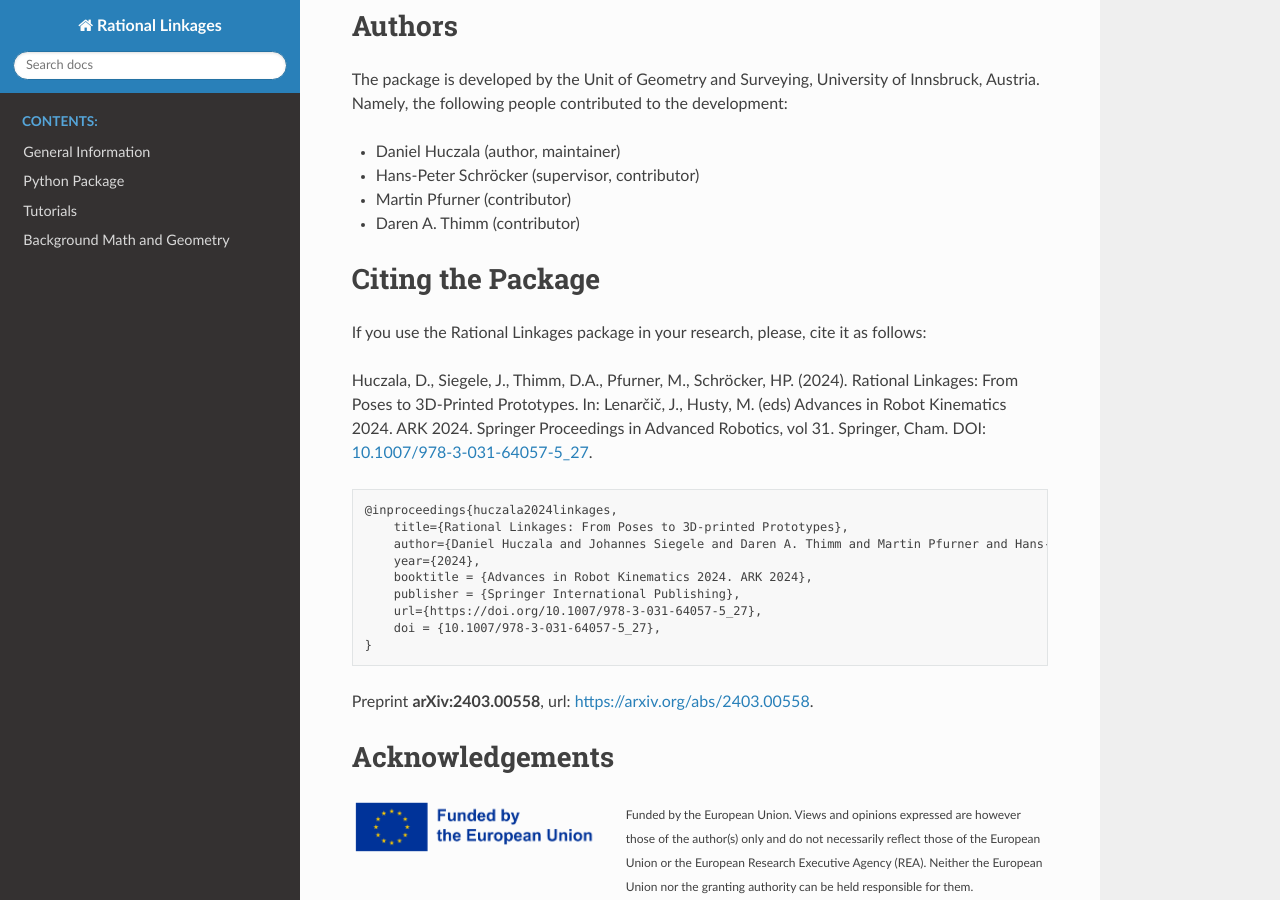
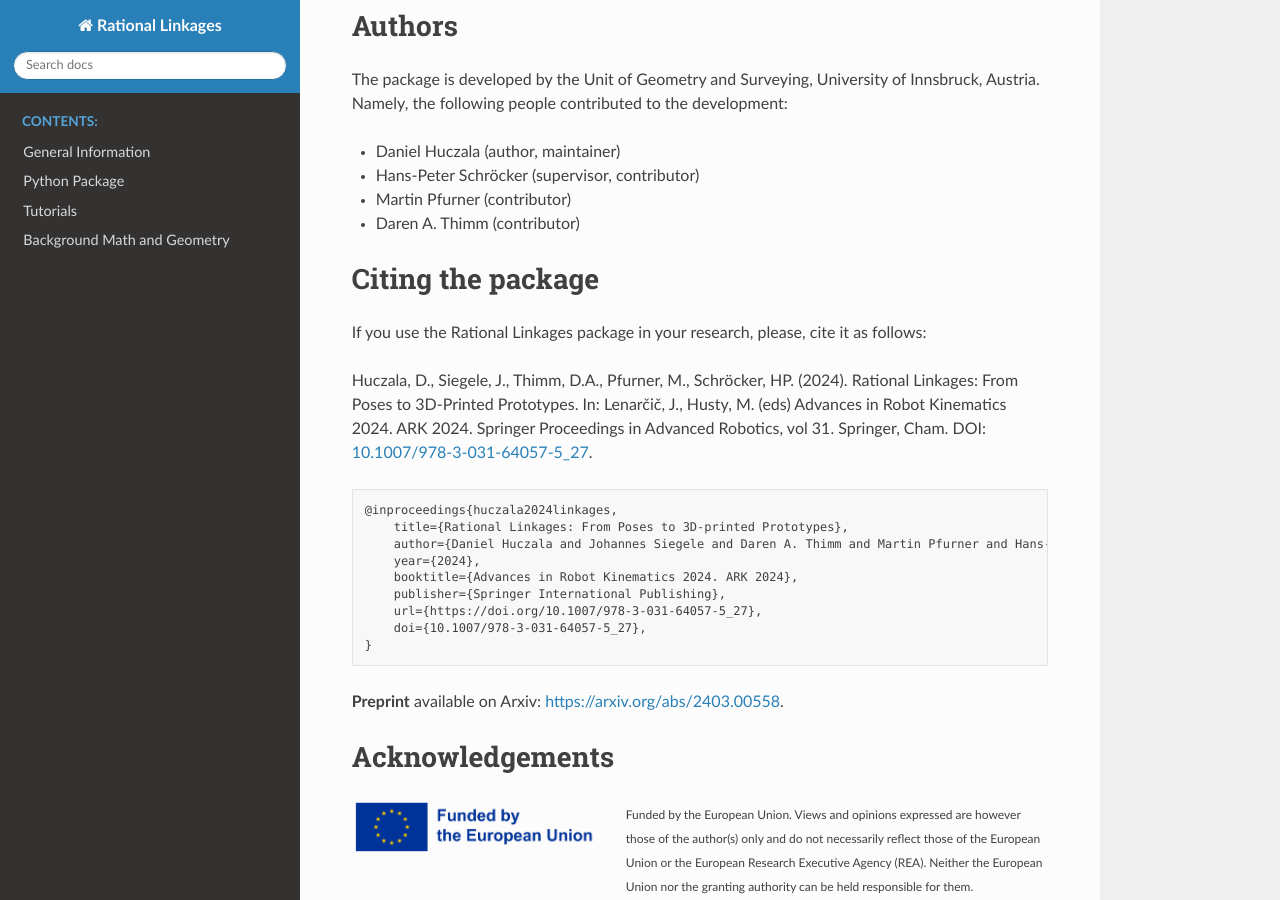
Before and after one commit to hucik14/rational-linkages, a Sphinx documentation site: the page built from docs/source/index.rst, in a window 1280 px wide and 900 px high, scrolled down 1667 px. Built offline with Sphinx 7.4.7 and the Read the Docs theme 2.0.0, drawn with Linux system fonts in a browser that asks for light colours; cross-references to code outside the pages are shown as plain code; some of the changed text lies outside the part shown.

Commit message:
cleaning readme and index

```diff
--- a/docs/source/index.rst
+++ b/docs/source/index.rst
@@ -95,7 +96,7 @@ Austria. Namely, the following people contributed to the development:
 - Martin Pfurner (contributor)
 - Daren A. Thimm (contributor)
 
-Citing the Package
+Citing the package
 ==================
 
 If you use the Rational Linkages package in your research, please, cite it as follows:
@@ -112,13 +113,14 @@ DOI: `10.1007/978-3-031-64057-5_27 <https://doi.org/10.1007/978-3-031-64057-5_27
        title={Rational Linkages: From Poses to 3D-printed Prototypes},
        author={Daniel Huczala and Johannes Siegele and Daren A. Thimm and Martin Pfurner and Hans-Peter Schröcker},
        year={2024},
-       booktitle = {Advances in Robot Kinematics 2024. ARK 2024},
-       publisher = {Springer International Publishing},
+       booktitle={Advances in Robot Kinematics 2024. ARK 2024},
+       publisher={Springer International Publishing},
        url={https://doi.org/10.1007/978-3-031-64057-5_27},
-       doi = {10.1007/978-3-031-64057-5_27},
+       doi={10.1007/978-3-031-64057-5_27},
    }
 
-Preprint **arXiv:2403.00558**, url: `https://arxiv.org/abs/2403.00558 <https://arxiv.org/abs/2403.00558>`_.
+**Preprint** available on Arxiv:
+`https://arxiv.org/abs/2403.00558 <https://arxiv.org/abs/2403.00558>`_.
 
 Acknowledgements
 ================
```
Also changed, not shown: other parts of docs/source/index.rst (+2 -1 lines), README.md (+8 -6 lines).
